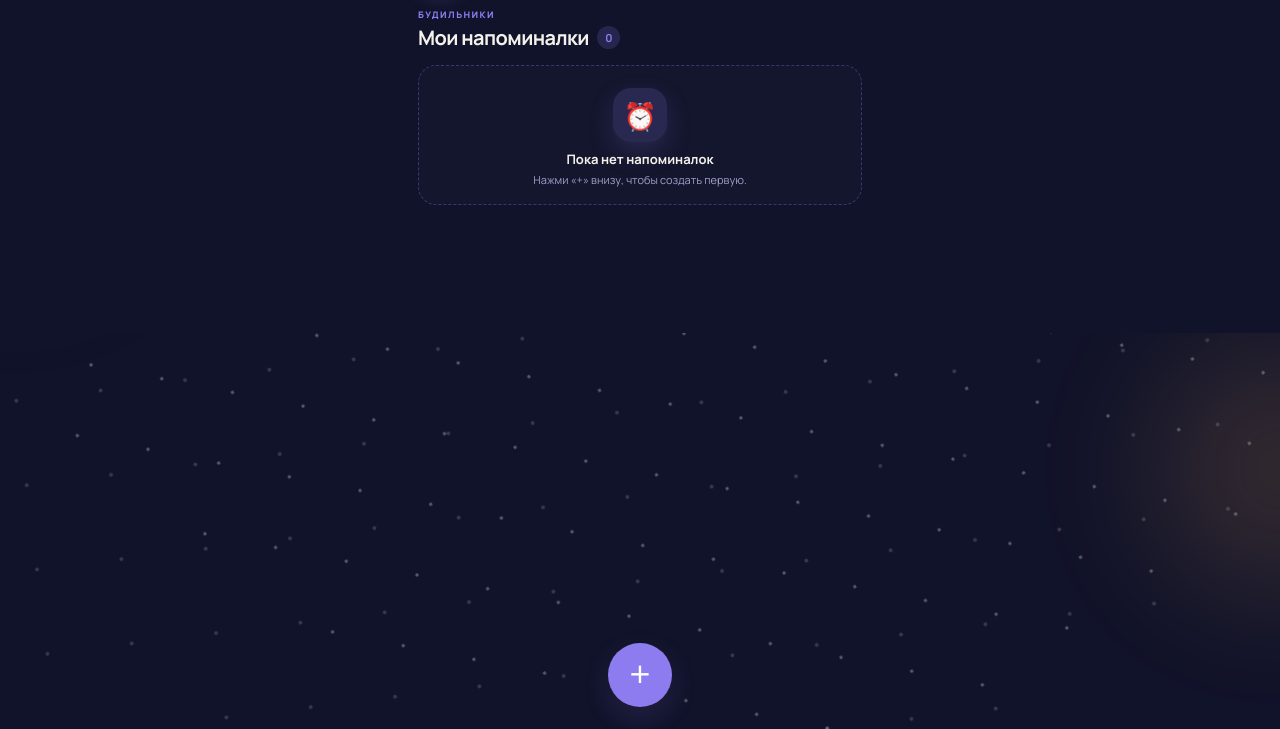
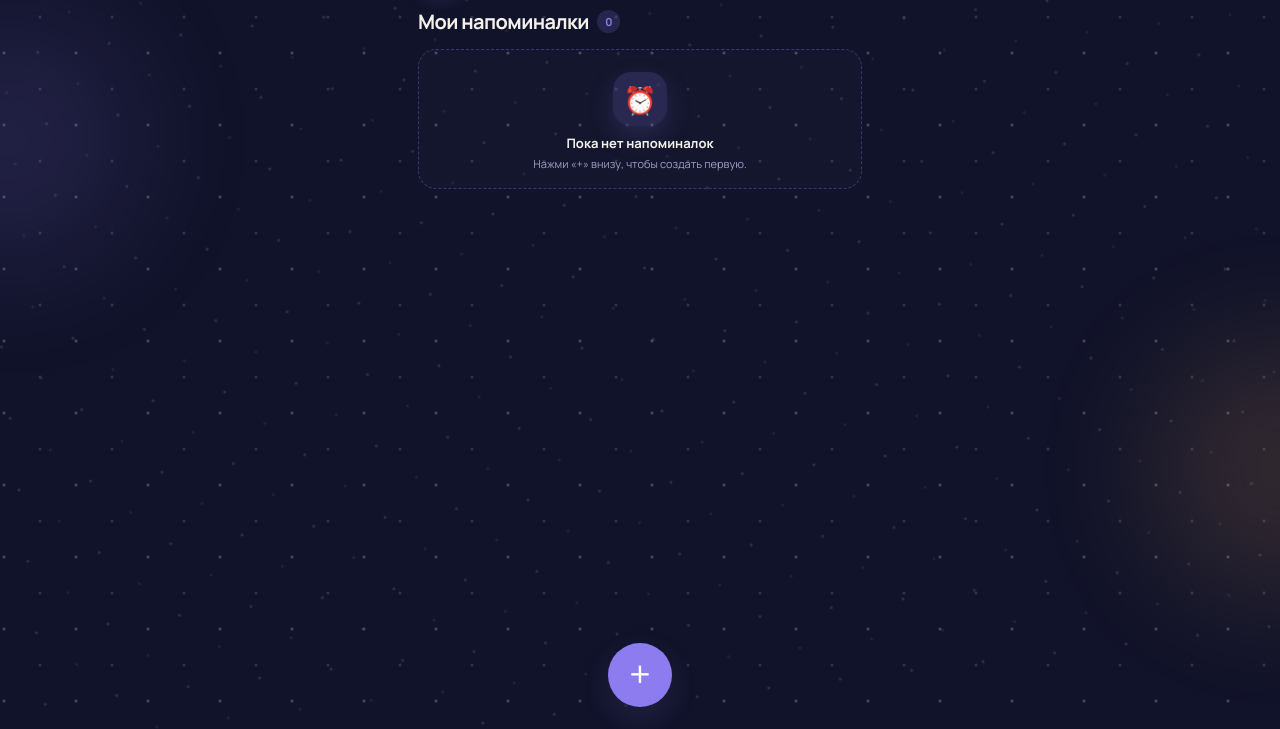
Before and after one commit to rilom84926-svg/notes-mini-app, a website: page index.html in a window 1280 px wide. Shown: the part 71-800 px from the top of the page. Drawn offline with Linux system fonts and the light colour scheme.

Commit message:
Add files via upload

```diff
--- a/index.html
+++ b/index.html
@@ -66,7 +66,6 @@
   <section class="home-reminders" id="myRemindersSection">
     <div class="my-reminders-head">
       <div>
-        <span class="section-kicker">БУДИЛЬНИКИ</span>
         <h3>Мои напоминалки <span id="myRemindersCount">0</span></h3>
       </div>
     </div>
--- a/style.css
+++ b/style.css
@@ -1170,3 +1170,20 @@ body::after { right: -120px; top: 420px; background: var(--sunrise); }
 
 /* В редакторе кнопка сохранения — обычная, не липкая */
 .save-bar { position: static; margin: 14px 0 4px; }
+
+/* v9.1: звёздочки по всему экрану (раньше обрезались кругом из-за border-radius) */
+.ambient { overflow: hidden; }
+.ambient::before, .ambient::after {
+  border-radius: 0;
+  inset: -25%;
+  width: auto;
+  height: auto;
+}
+.ambient::after { background-position: 36px 36px; opacity: .6; }
+.ambient-a { transform: none; }
+.ambient-b { transform: rotate(-7deg); }
+
+/* v9.1: фон рисуем на html, иначе непрозрачный body перекрывает звёзды и свечение
+   (они были видны только ниже конца контента) */
+html { background: var(--bg); min-height: 100%; }
+body { background: transparent; min-height: 100vh; }
```
